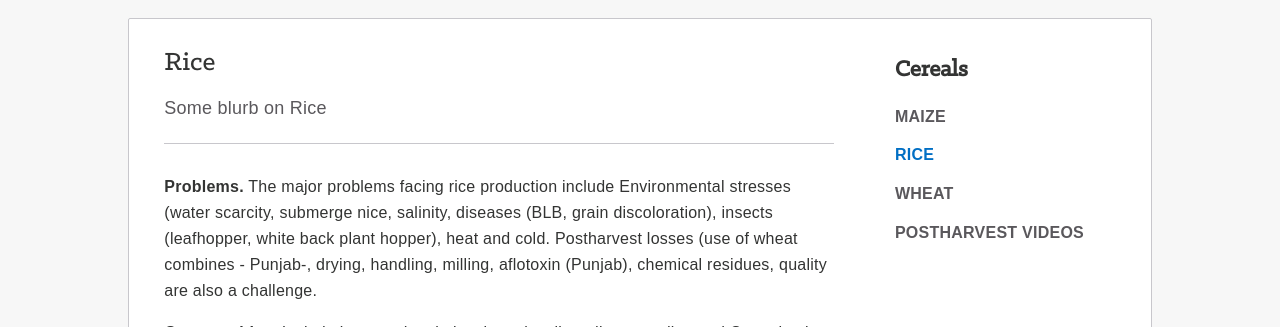
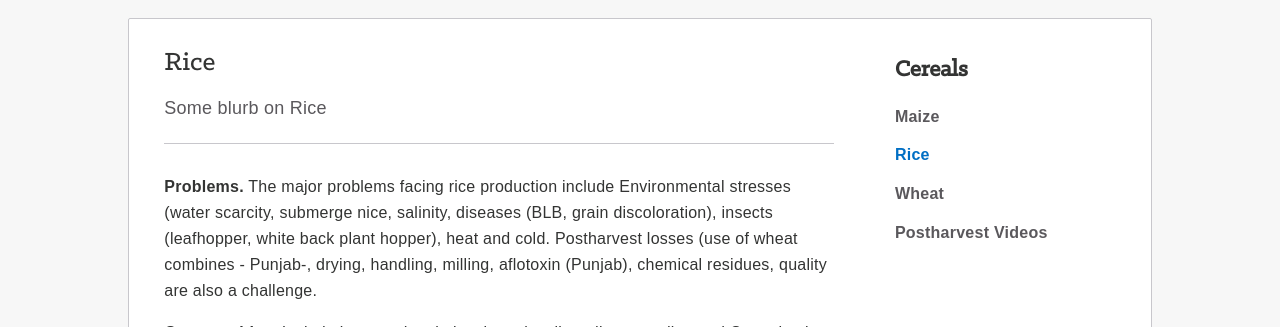
Before and after one commit to ucdavis/ip-epakag, a Jekyll site: the page built from cereals/rice.html, in a window 1280 px wide. Shown: the part 165-492 px from the top of the page. Built offline with Jekyll 4.4.1, drawn with Linux system fonts in a browser that asks for light colours; nearby versions of some CDN libraries.

Commit message:
finishing rice

```diff
--- a/_sass/_typography.scss
+++ b/_sass/_typography.scss
@@ -70,7 +70,6 @@
         a {
             color:$secondary-font;
             font-size:1.6rem;
-            text-transform: uppercase;
             font-weight:600;
         }
     }
--- a/cereals/rice.html
+++ b/cereals/rice.html
@@ -26,20 +26,20 @@
                 </ul>
                 <p><b>Laser leveling</b></p>
                 <ul>
-                    <li><a href="resolveuid/50916ddeb42c47fdaffceb59482362c4" target="_self" title="">Manual</a> (IRRI) (1 MB)</li>
+                    <li><a href="/cereals/factsheets/man-laser-leveling-training.pdf" target="_self" title="">Manual</a> (IRRI) (1 MB)</li>
                 </ul>
                 <p><b>Direct seeding</b></p>
                 <ul>
-                    <li>Why Direct Seed <a href="resolveuid/039e11ab06f14f94850069232c0a87d6" target="_self" title="">Fact sheet</a></li>
-                    <li>"How to" <a class="external-link" href="http://www.knowledgebank.irri.org/step-by-step-production/growth/planting/direct-seeding" target="_self" title="">Link</a> (IRRI)</li>
-                    <li>Overview Brochure <a href="resolveuid/f3a4c5fccae34d7ab60526ba9192111b" target="_self" title="">Part A</a> ; <a href="resolveuid/5fdc42e967ca4265bc0541905bb84fb5" target="_self" title="">Part B</a></li>
-                    <li>Overview Brochure <a href="resolveuid/72359abbb5d04f4da9b33250a73475a3" target="_self" title="">Urdu</a> </li>
+                    <li>Why Direct Seed <a href="/cereals/factsheets/bro-rice-why-dir-seed.jpg" title="">Fact sheet</a></li>
+                    <li>"How to" <a href="http://www.knowledgebank.irri.org/step-by-step-production/growth/planting/direct-seeding" target="_self" title="">Link</a> (IRRI)</li>
+                    <li>Overview Brochure <a href="/cereals/factsheets/Bro-rice-dry-Dir-seeding-a.jpg" title="">Part A</a> ; <a href="/cereals/factsheets/Bro-rice-dry-Dir-seeding-b.jpg" target="_self" title="">Part B</a></li>
+                    <li>Overview Brochure <a href="/cereals/factsheets/Bro-rice-dry-Dir-seeding-urdu.jpg" title="">Urdu</a> </li>
                 </ul>
                 <p><b>Alternate wetting and Drying</b></p>
                 <ul>
-                    <li>"How to" <a class="external-link" href="http://www.knowledgebank.irri.org/step-by-step-production/growth/water-management#for-safe-alternate-wetting-and-drying" target="_self" title="">Link</a> (IRRI)</li>
-                    <li>Overview <a href="resolveuid/1d38607f14ab4fc7b7724901cab0219c" target="_self" title="">Part A</a> ; <a href="resolveuid/2c34a4993bcb4adab836341d37374b2d" target="_self" title="">Part B</a></li>
-                    <li>Overview - <a href="resolveuid/7eeaeabeabad43498f45f14f4fbc3b39" target="_self" title="">Urdu</a></li>
+                    <li>"How to" <a href="http://www.knowledgebank.irri.org/step-by-step-production/growth/water-management#for-safe-alternate-wetting-and-drying" target="_self" title="">Link</a> (IRRI)</li>
+                    <li>Overview <a href="/cereals/factsheets/bro-rice-water-saving-tech-a.jpg" title="">Part A</a> ; <a href="/cereals/factsheets/bro-rice-water-saving-tech-b.jpg" target="_self" title="">Part B</a></li>
+                    <li>Overview - <a href="/cereals/factsheets/bro-rice-water-alternatewetdry-urdu.jpg">Urdu</a></li>
                 </ul>
                 <br />
             </td>
@@ -83,7 +83,7 @@
             <td>
                 Improved seed access through public/private collaboration
                 <br/> See <a href="http://www.knowledgebank.irri.org/ckb/quality-seeds-maize/design-a-seed-production-scheme-suitable-for-your-community.html">Design a seed production scheme suitable for your community</a>
-                <br/> See <a href="resolveuid/43d67c246e4a48368ad79b6f27f3b267">Seed Health</a>
+                <br/> See <a href="/vocational_training/seed-health">Seed Health</a>
             </td>
         </tr>
         <tr>
```
Also changed, not shown: 3 other files.
